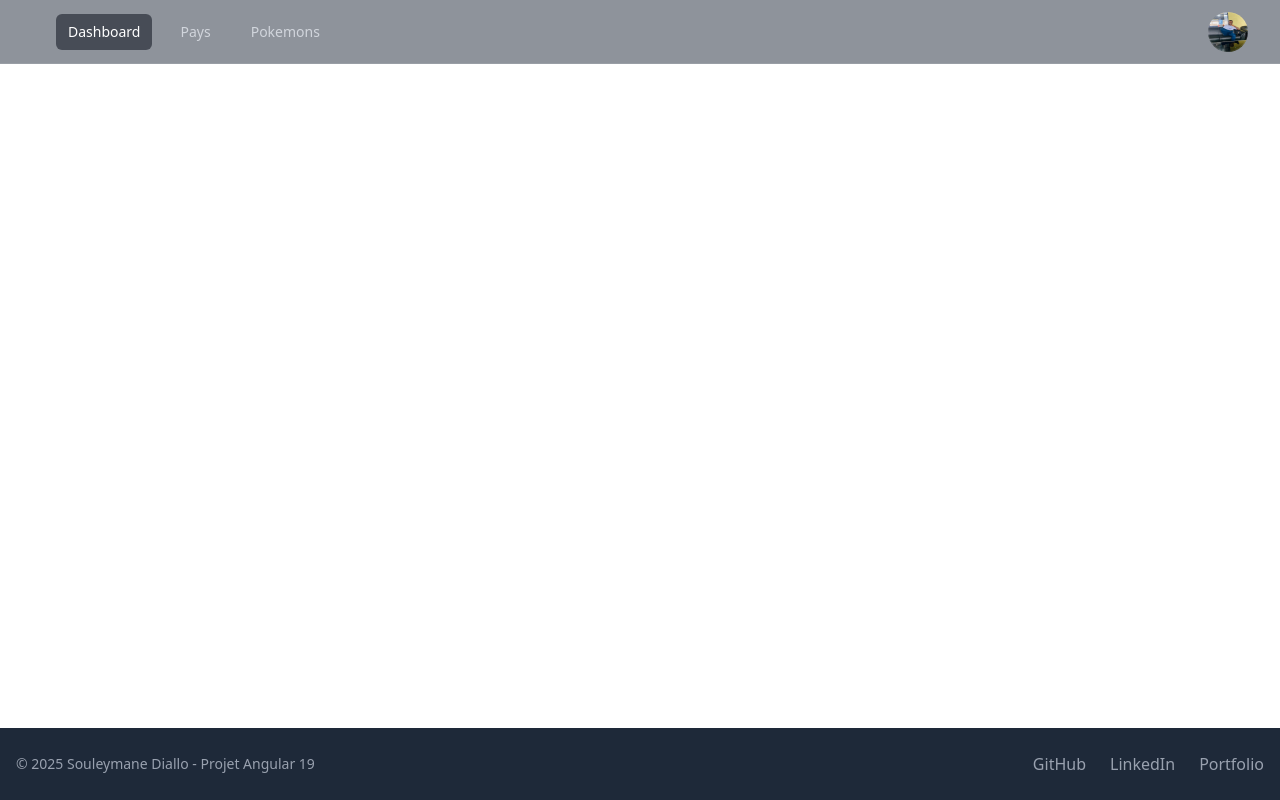
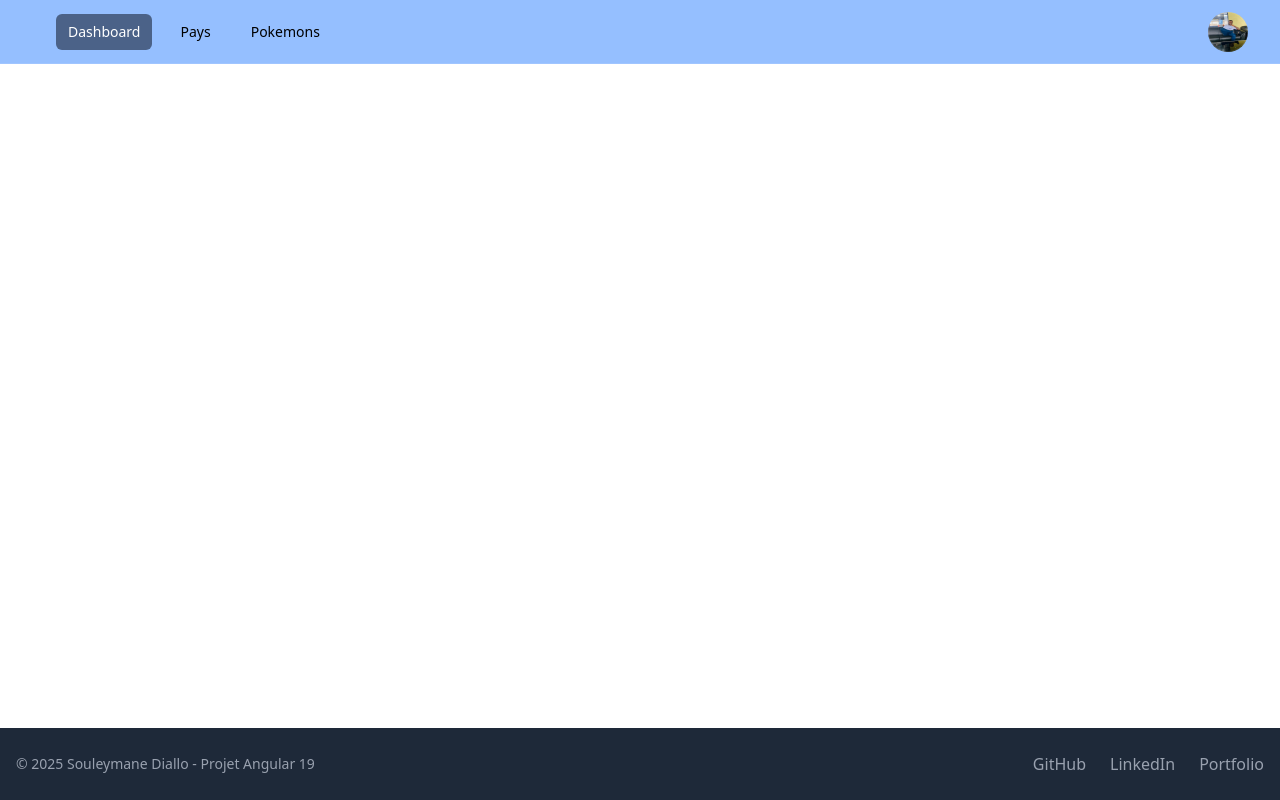
Before and after one commit to Grey-kingreys/api_Angular, an Angular app: page / in a window 1280 px wide. Built offline with nearby package versions, Linux system fonts and the light colour scheme.

Commit message:
Apres ajout des routes

```diff
--- a/src/app/shared/navbar/navbar.html
+++ b/src/app/shared/navbar/navbar.html
@@ -1,13 +1,13 @@
 
 
 <nav
-    class="relative bg-gray-800/50 after:pointer-events-none after:absolute after:inset-x-0 after:bottom-0 after:h-px after:bg-white/10">
+    class="relative bg-blue-500/50 after:pointer-events-none after:absolute after:inset-x-0 after:bottom-0 after:h-px after:bg-white/10">
     <div class="mx-auto max-w-7xl px-2 sm:px-6 lg:px-8">
         <div class="relative flex h-16 items-center justify-between">
             <div class="absolute inset-y-0 left-0 flex items-center sm:hidden">
                 <!-- Mobile menu button-->
                 <button type="button" (click)="toggleMobileMenu()"
-                    class="relative inline-flex items-center justify-center rounded-md p-2 text-gray-400 hover:bg-white/5 hover:text-white focus:outline-2 focus:-outline-offset-1 focus:outline-indigo-500">
+                    class="relative inline-flex items-center justify-center rounded-md p-2 text-black-400 hover:bg-white/5 hover:text-white focus:outline-2 focus:-outline-offset-1 focus:outline-indigo-500">
                     <span class="absolute -inset-0.5"></span>
                     <span class="sr-only">Open main menu</span>
                     <svg *ngIf="!isMobileMenuOpen" viewBox="0 0 24 24" fill="none" stroke="currentColor" stroke-width="1.5" data-slot="icon"
@@ -30,18 +30,18 @@
                             routerLinkActive="bg-gray-950/50 text-white"
                             [routerLinkActiveOptions]="{exact: true}"
                             aria-current="page"
-                            class="rounded-md bg-gray-950/50 px-3 py-2 text-sm font-medium text-white">Dashboard</a>
+                            class="rounded-md bg-black-400 px-3 py-2 text-sm font-medium text-white">Dashboard</a>
                         <a
                             routerLink="/pays"
                             routerLinkActive="bg-gray-950/50 text-white"
                             aria-current="page"
-                            class="rounded-md px-3 py-2 text-sm font-medium text-gray-300 hover:bg-white/5 hover:text-white">Pays</a>
+                            class="rounded-md px-3 py-2 text-sm font-medium black-400 hover:bg-white/5 hover:text-white">Pays</a>
                         <a
                             routerLink="/pokemon"
                             routerLinkActive="bg-gray-950/50 text-white"
                             [routerLinkActiveOptions]="{exact: true}"
                             aria-current="page"
-                            class="rounded-md px-3 py-2 text-sm font-medium text-gray-300 hover:bg-white/5 hover:text-white">Pokemons</a>
+                            class="rounded-md px-3 py-2 text-sm font-medium black-400 hover:bg-white/5 hover:text-white">Pokemons</a>
                     </div>
                 </div>
             </div>
@@ -65,17 +65,17 @@
                 routerLinkActive="bg-gray-950/50 text-white"
                 [routerLinkActiveOptions]="{exact: true}"
                 aria-current="page"
-                class="block rounded-md bg-gray-950/50 px-3 py-2 text-base font-medium text-white">Dashboard</a>
+                class="block rounded-md bg-black-400 px-3 py-2 text-base font-medium text-white">Dashboard</a>
             <a
                 routerLink="/pays"
                 routerLinkActive="bg-gray-950/50 text-white"
                 aria-current="page"
-                class="block rounded-md px-3 py-2 text-base font-medium text-gray-300 hover:bg-white/5 hover:text-white">Pays</a>
+                class="block rounded-md px-3 py-2 text-base font-medium black-400 hover:bg-white/5 hover:text-white">Pays</a>
             <a
                 routerLink="/pokemon"
                 routerLinkActive="bg-gray-950/50 text-white"
                 aria-current="page"
-                class="block rounded-md px-3 py-2 text-base font-medium text-gray-300 hover:bg-white/5 hover:text-white">Pokemons</a>
+                class="block rounded-md px-3 py-2 text-base font-medium black-400 hover:bg-white/5 hover:text-white">Pokemons</a>
         </div>
     </div>
 </nav>
```
